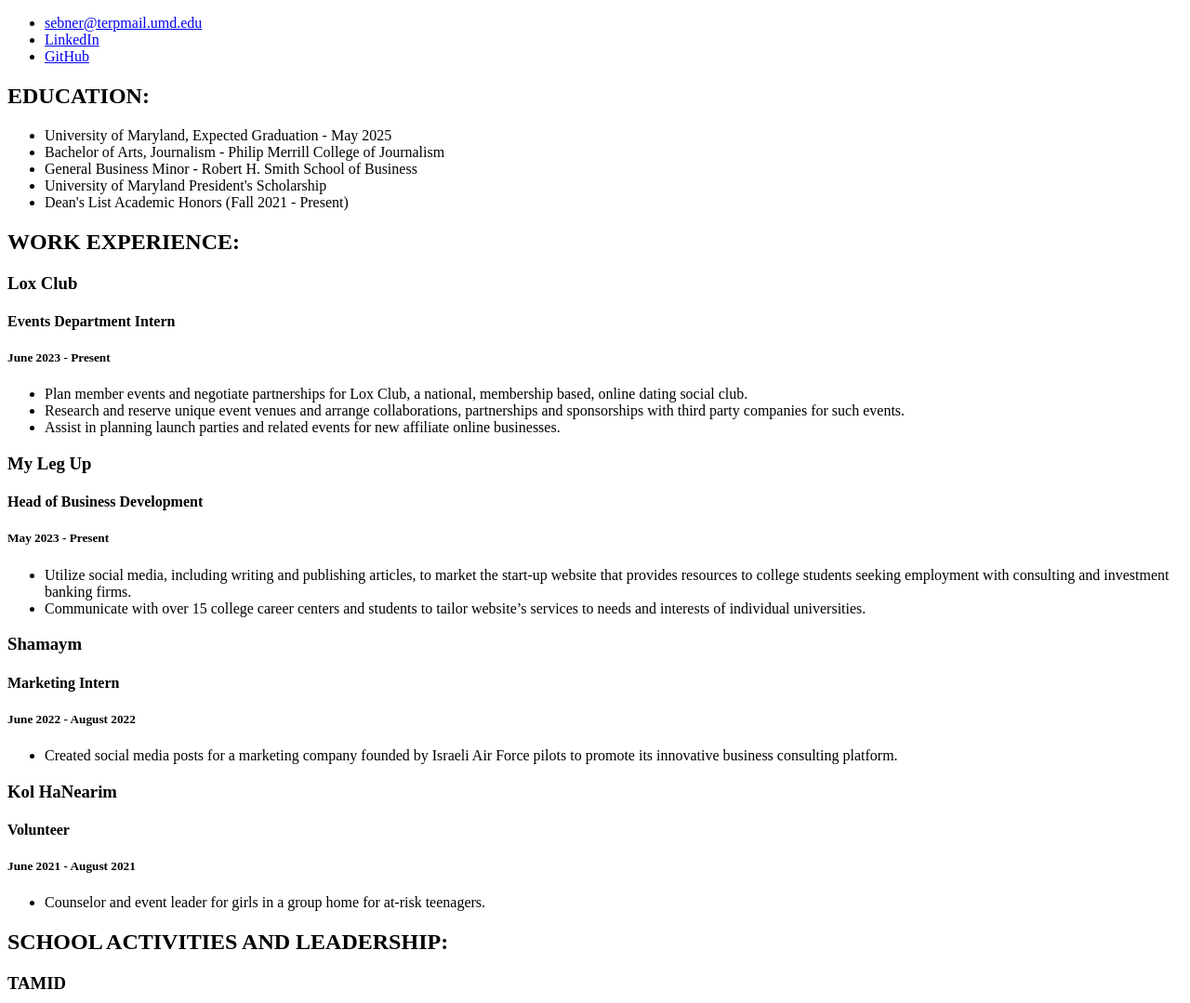
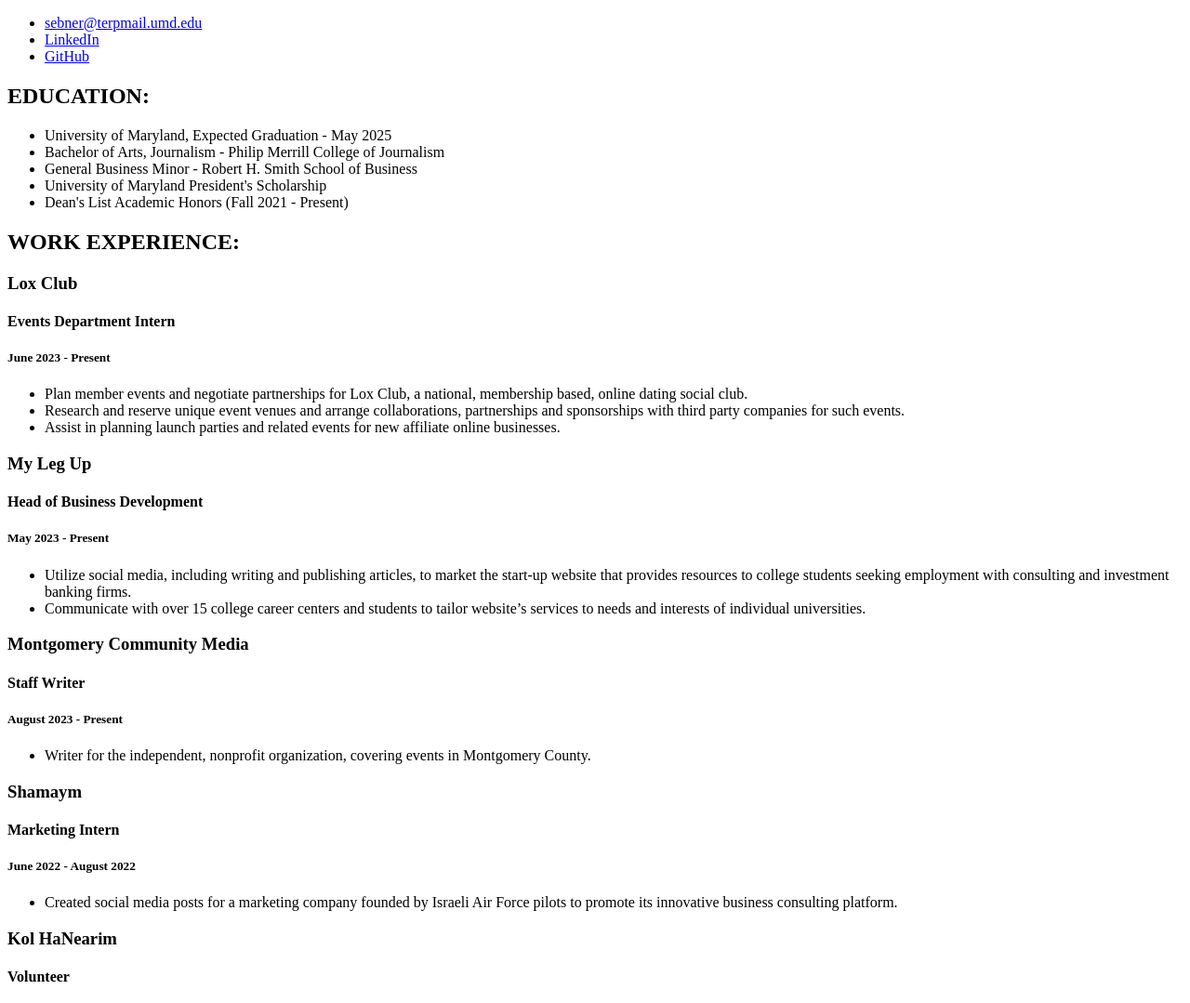
Before and after one commit to samanthaebner/samantha-ebner-resume, a plain HTML site: page index.html in a window 1280 px wide. Shown: the top 1079 px of the page at 93% size. Drawn offline with Linux system fonts and the light colour scheme.

Commit message:
index.html

```diff
--- a/index.html
+++ b/index.html
@@ -43,6 +43,13 @@
     <ul>
     <li> Utilize social media, including writing and publishing articles, to market the start-up website that provides resources to college students seeking employment with consulting and investment banking firms.</li>
     <li> Communicate with over 15 college career centers and students to tailor website’s services to needs and interests of individual universities.</li>
+    </ul>
+
+      <h3> Montgomery Community Media </h3>
+    <h4> Staff Writer </h4>
+    <h5> August 2023 - Present </h5>
+    <ul>
+    <li> Writer for the independent, nonprofit organization, covering events in Montgomery County.</li>
     </ul>
 
 <h3> Shamaym </h3>
```
